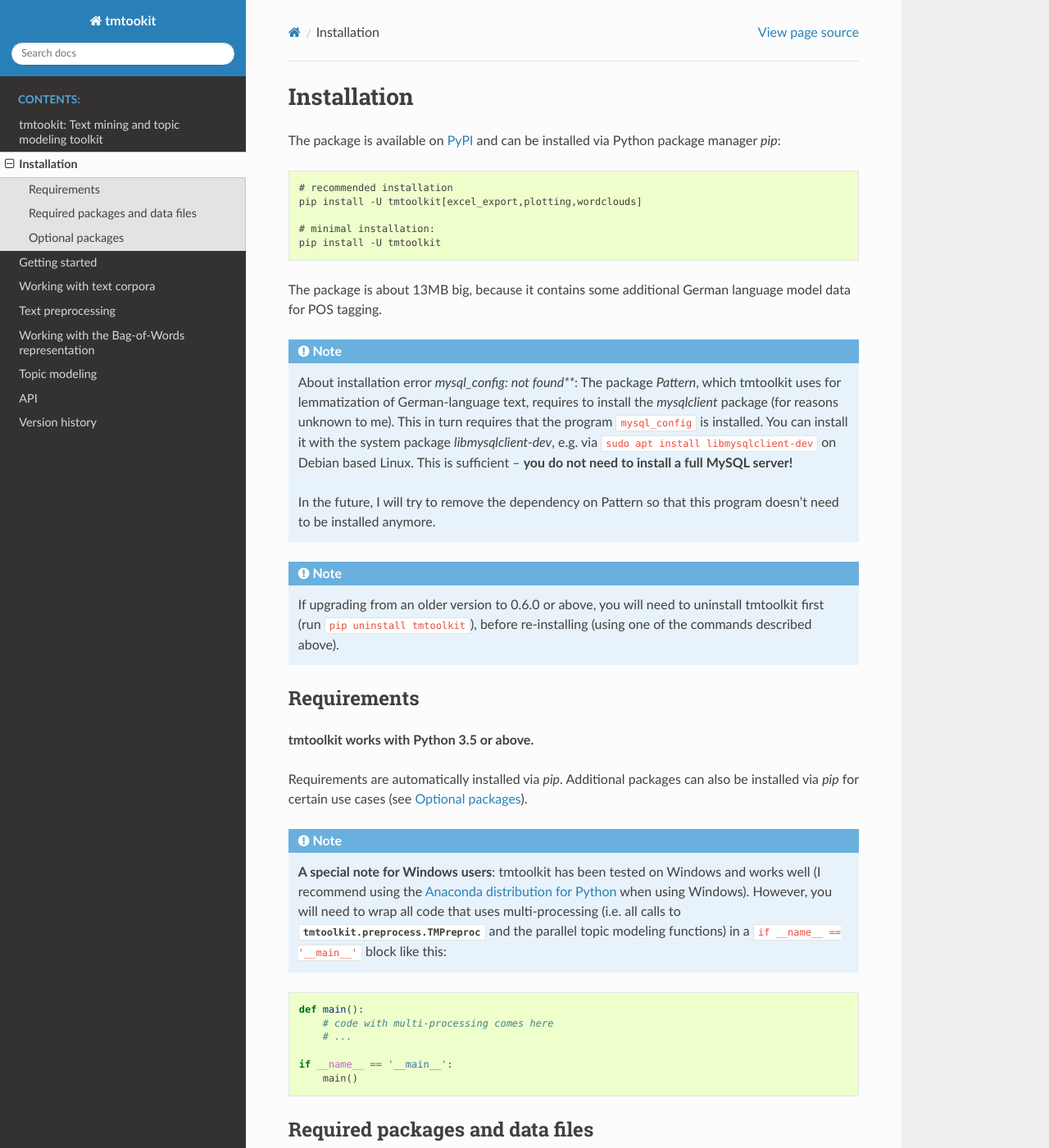
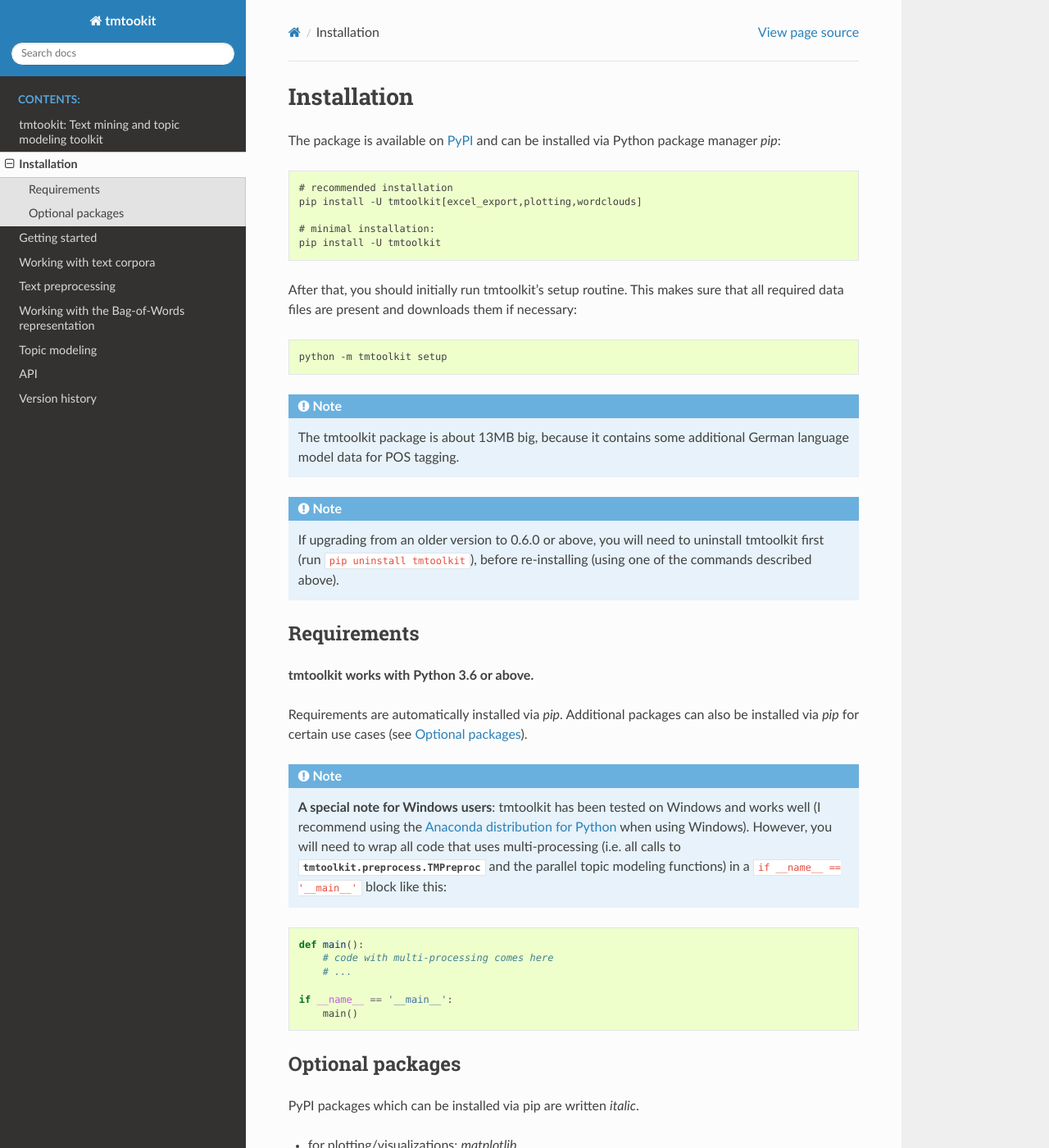
Before and after one commit to WZBSocialScienceCenter/tmtoolkit, a Sphinx documentation site: the page built from doc/source/install.rst, in a window 1280 px wide and 1400 px high. Shown: the whole window at 82% size. Built offline with Sphinx 7.4.7 and the Read the Docs theme 2.0.0, drawn with Linux system fonts in a browser that asks for light colours; some of the changed text lies outside the part shown.

Commit message:
setup routine

```diff
--- a/doc/source/install.rst
+++ b/doc/source/install.rst
@@ -14,18 +14,17 @@ manager *pip*:
     # minimal installation:
     pip install -U tmtoolkit
 
-The package is about 13MB big, because it contains some additional German language model data for POS tagging.
+
+After that, you should initially run tmtoolkit's setup routine. This makes sure that all required data files are
+present and downloads them if necessary:
+
+.. code-block:: text
+
+    python -m tmtoolkit setup
 
 .. note::
-
-    About installation error *mysql_config: not found***: The package *Pattern*, which tmtoolkit uses for lemmatization
-    of German-language text, requires to install the *mysqlclient* package (for reasons unknown to me). This in turn
-    requires that the program ``mysql_config`` is installed. You can install it with the system package
-    *libmysqlclient-dev*, e.g. via ``sudo apt install libmysqlclient-dev`` on Debian based Linux.
-    This is sufficient -- **you do not need to install a full MySQL server!**
-
-    In the future, I will try to remove the dependency on Pattern so that this program doesn't need to be installed
-    anymore.
+    The tmtoolkit package is about 13MB big, because it contains some additional German language model data for POS
+    tagging.
 
 .. note::
 
@@ -35,7 +34,7 @@ The package is about 13MB big, because it contains some additional German langua
 Requirements
 ------------
 
-**tmtoolkit works with Python 3.5 or above.**
+**tmtoolkit works with Python 3.6 or above.**
 
 Requirements are automatically installed via *pip*. Additional packages can also be installed via *pip* for certain
 use cases (see :ref:`optional_packages`).
@@ -56,25 +55,6 @@ use cases (see :ref:`optional_packages`).
     if __name__ == '__main__':
         main()
 
-Required packages and data files
---------------------------------
-
-All required Python packages are installed automatically along with tmtoolkit when using *pip*. The list of exact
-package requirements is in
-`requirements.txt <https://github.com/WZBSocialScienceCenter/tmtoolkit/blob/master/requirements.txt>`_.
-
-.. note::
-
-    You will need to install several corpora and language models from NLTK if you didn't do so yet. You can run the
-    following Python code to download all necessary data:
-
-.. code-block::
-
-    import nltk
-    nltk.download(['averaged_perceptron_tagger', 'punkt', 'stopwords', 'wordnet'])
-
-Alternatively, you can run ``python -c 'import nltk; nltk.download()'`` in the console. This will open a graphical
-downloader interface where you can select the data packages for download.
 
 .. _optional_packages:
 
--- a/setup.py
+++ b/setup.py
@@ -42,9 +42,9 @@ setup(
         'Operating System :: OS Independent',
         'Programming Language :: Python',
         'Programming Language :: Python :: 3',
-        'Programming Language :: Python :: 3.5',
         'Programming Language :: Python :: 3.6',
         'Programming Language :: Python :: 3.7',
+        'Programming Language :: Python :: 3.8',
 
         'Topic :: Scientific/Engineering :: Information Analysis',
         'Topic :: Software Development :: Libraries :: Python Modules',
@@ -55,9 +55,9 @@ setup(
 
     packages=find_packages(exclude=['tests', 'examples']),
     include_package_data=True,
-    python_requires='>=3.5',
+    python_requires='>=3.6',
     install_requires=['numpy>=1.13.0', 'scipy>=1.0.0', 'pandas>=0.20.0', 'datatable>=0.9.0', 'nltk>=3.0.0',
-                      'globre>=0.1.5', 'matplotlib>=2.2.2', 'germalemma>=0.1.1', 'deprecation>=2.0.0'],
+                      'globre>=0.1.5', 'matplotlib>=2.2.2', 'germalemma>=0.1.2', 'deprecation>=2.0.0'],
     extras_require={
         'excel_export': ['openpyxl'],
         'wordclouds': ['wordcloud', 'Pillow'],
```
Also changed, not shown: 1 other file.
